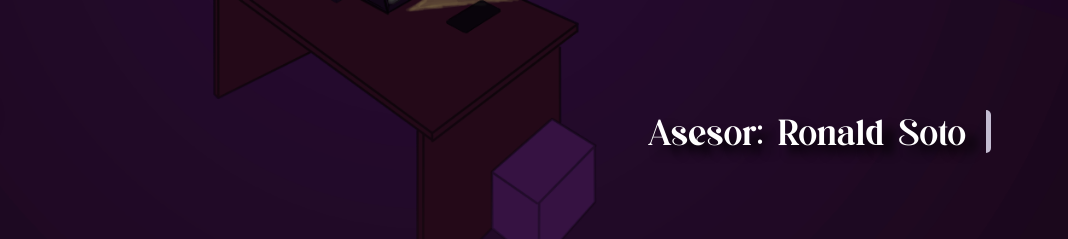
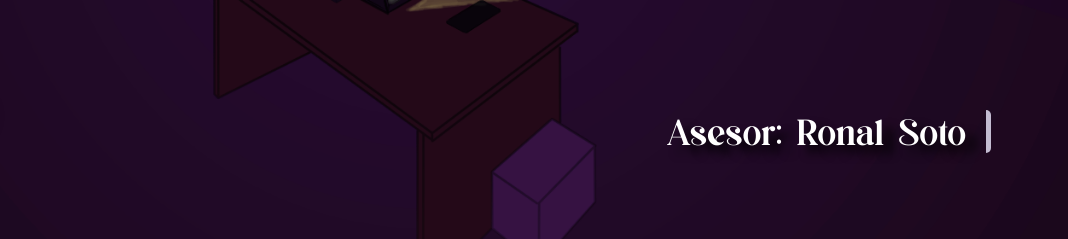
Before and after one commit to YoSoyJ/PDV-LCM, a plain HTML site: page index.html in a window 1280 px wide. Shown: the part 561-800 px from the top of the page, 212-1280 px from the left. Drawn offline with Linux system fonts and the light colour scheme.

Commit message:
Ronald 2 Ronal

```diff
--- a/index.html
+++ b/index.html
@@ -29,7 +29,7 @@
         </div>
         <img class="miniLogo" src="Assets/LCM300.avif" alt="LCM">
         <p class="infoPro">
-            Asesor: Ronald Soto
+            Asesor: Ronal Soto
         </p>
     </div>
 
```
